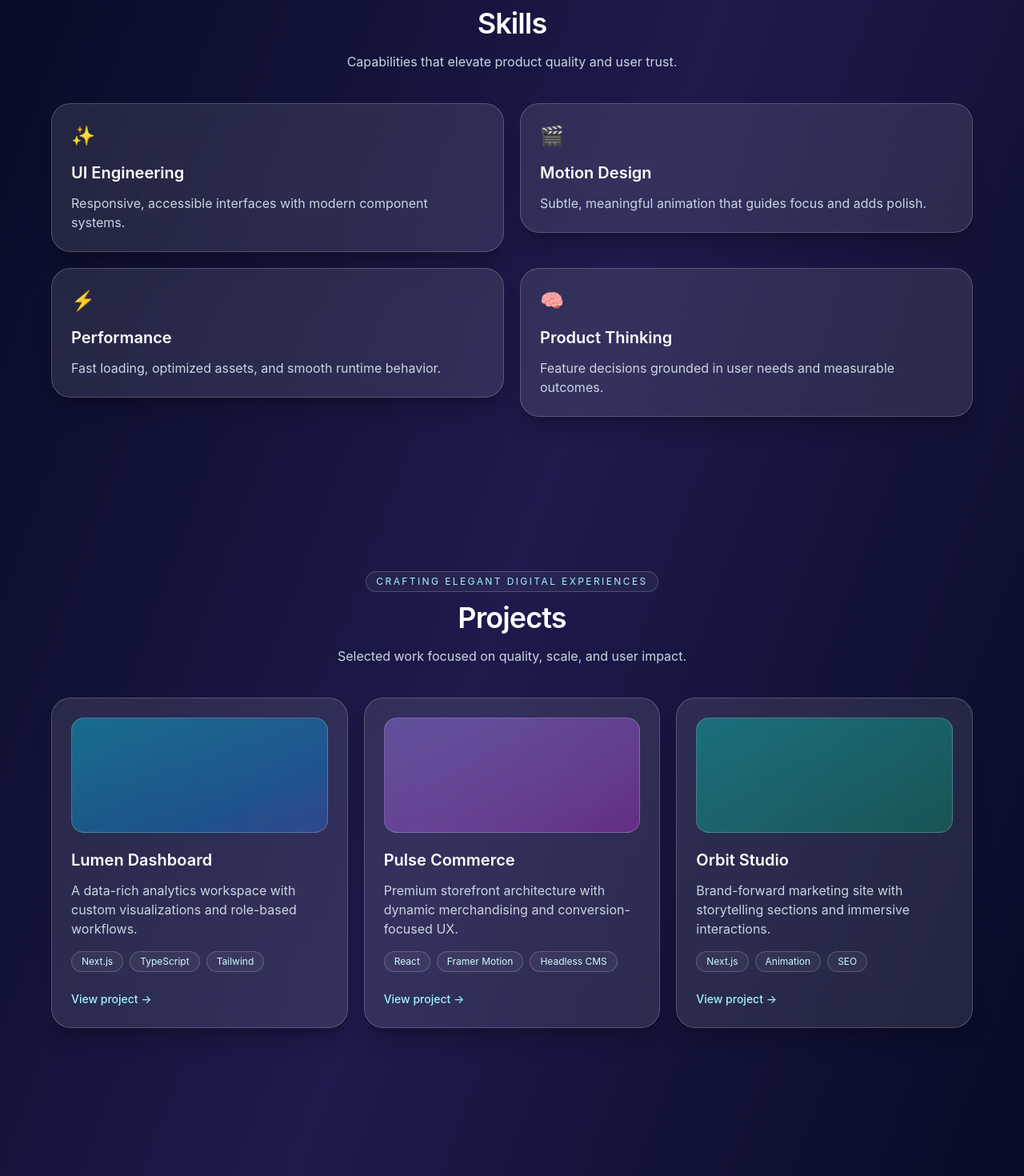
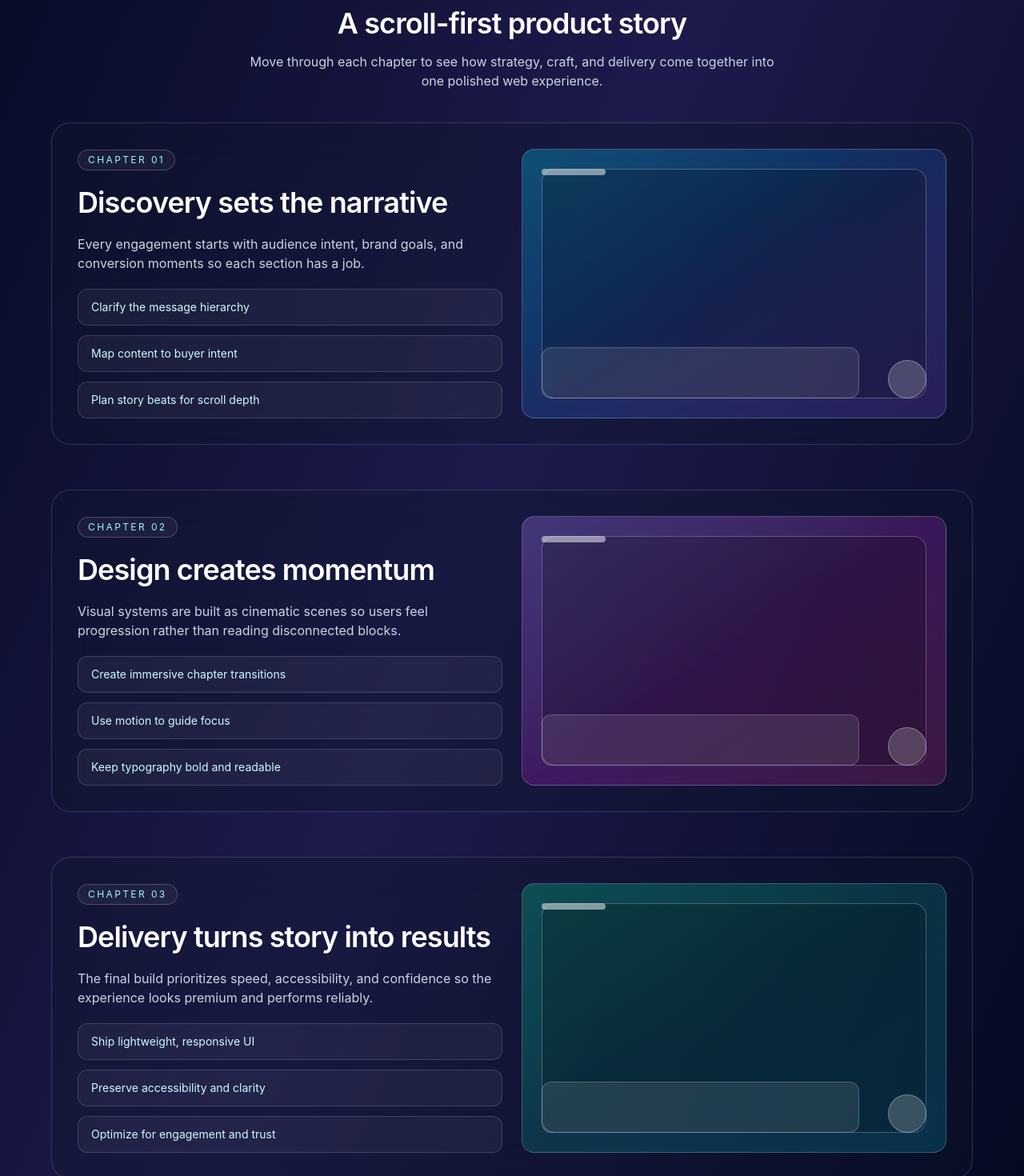
Before and after one commit to D1nggDong/awesome-website-test, a Next.js app: page / in a window 1280 px wide. Shown: the part 1020-2490 px from the top of the page at 80% size. Built offline with nearby package versions, Linux system fonts and the light colour scheme.

Commit message:
feat: add storyboard flow and replay scroll animations
Agent-Logs-Url: https://github.com/D1nggDong/awesome-website-test/sessions/8a4931e5-5ef6-4f77-a0e8-2a16d73f691d

Co-authored-by: D1nggDong <82520542+D1nggDong@users.noreply.github.com>

```diff
--- a/src/app/page.tsx
+++ b/src/app/page.tsx
@@ -1,12 +1,10 @@
 import type { CSSProperties } from "react";
 import { CTASection } from "@/components/CTASection";
-import { FeatureGrid } from "@/components/FeatureGrid";
 import { Footer } from "@/components/Footer";
 import { Hero } from "@/components/Hero";
 import { Navbar } from "@/components/Navbar";
-import { ProjectShowcase } from "@/components/ProjectShowcase";
-import { Testimonials } from "@/components/Testimonials";
 import { GlassCard } from "@/components/GlassCard";
+import { StoryBoard } from "@/components/StoryBoard";
 import { siteContent } from "@/content/siteContent";
 
 const pageBaseClasses = "relative min-h-screen overflow-x-hidden bg-gradient-to-br";
@@ -44,11 +42,9 @@ export default function Home() {
           </div>
         </section>
 
-        <FeatureGrid />
-        <ProjectShowcase />
-        <Testimonials />
-        <CTASection />
-      </main>
+         <StoryBoard />
+         <CTASection />
+       </main>
       <Footer />
     </div>
   );
--- a/src/components/CTASection.tsx
+++ b/src/components/CTASection.tsx
@@ -16,7 +16,7 @@ export function CTASection() {
           variants={fadeUp}
           initial={reducedMotion ? false : "hidden"}
           whileInView={reducedMotion ? undefined : "visible"}
-          viewport={{ once: true, amount: 0.4 }}
+          viewport={{ once: false, amount: 0.4 }}
         >
           <GlassCard className="text-center">
             <h2 className="text-3xl font-semibold tracking-tight text-white">{siteContent.cta.title}</h2>
--- a/src/components/FeatureGrid.tsx
+++ b/src/components/FeatureGrid.tsx
@@ -21,7 +21,7 @@ export function FeatureGrid() {
           variants={staggerContainer}
           initial={reducedMotion ? false : "hidden"}
           whileInView={reducedMotion ? undefined : "visible"}
-          viewport={{ once: true, amount: 0.2 }}
+          viewport={{ once: false, amount: 0.2 }}
           className="grid gap-5 md:grid-cols-2"
         >
           {siteContent.features.items.map((item) => (
--- a/src/components/Hero.tsx
+++ b/src/components/Hero.tsx
@@ -27,7 +27,8 @@ export function Hero() {
         <motion.h1
           variants={fadeUp}
           initial={reducedMotion ? false : "hidden"}
-          animate={reducedMotion ? undefined : "visible"}
+          whileInView={reducedMotion ? undefined : "visible"}
+          viewport={{ once: false, amount: 0.6 }}
           className="text-balance text-4xl font-semibold tracking-tight text-white sm:text-6xl"
         >
           {siteContent.hero.heading}
@@ -35,7 +36,8 @@ export function Hero() {
         <motion.p
           variants={fadeUp}
           initial={reducedMotion ? false : "hidden"}
-          animate={reducedMotion ? undefined : "visible"}
+          whileInView={reducedMotion ? undefined : "visible"}
+          viewport={{ once: false, amount: 0.6 }}
           transition={{ delay: 0.1 }}
           className="mx-auto mt-6 max-w-2xl text-lg text-slate-300"
         >
@@ -44,7 +46,8 @@ export function Hero() {
         <motion.div
           variants={fadeUp}
           initial={reducedMotion ? false : "hidden"}
-          animate={reducedMotion ? undefined : "visible"}
+          whileInView={reducedMotion ? undefined : "visible"}
+          viewport={{ once: false, amount: 0.6 }}
           transition={{ delay: 0.2 }}
           className="mt-10 flex flex-wrap justify-center gap-4"
         >
--- a/src/components/ProjectShowcase.tsx
+++ b/src/components/ProjectShowcase.tsx
@@ -21,7 +21,7 @@ export function ProjectShowcase() {
           variants={staggerContainer}
           initial={reducedMotion ? false : "hidden"}
           whileInView={reducedMotion ? undefined : "visible"}
-          viewport={{ once: true, amount: 0.2 }}
+          viewport={{ once: false, amount: 0.2 }}
           className="grid gap-5 lg:grid-cols-3"
         >
           {siteContent.projects.items.map((project) => (
--- /dev/null
+++ b/src/components/StoryBoard.tsx
@@ -0,0 +1,67 @@
+"use client";
+
+import { motion, useReducedMotion } from "framer-motion";
+import { SectionHeader } from "@/components/SectionHeader";
+import { fadeUp, staggerContainer } from "@/lib/animations";
+import { siteContent } from "@/content/siteContent";
+
+export function StoryBoard() {
+  const reducedMotion = useReducedMotion();
+
+  return (
+    <section id="story" className="px-4 py-16 sm:py-24">
+      <div className="mx-auto max-w-6xl">
+        <SectionHeader
+          title={siteContent.story.title}
+          subtitle={siteContent.story.subtitle}
+          eyebrow={siteContent.siteTagline}
+        />
+
+        <div className="space-y-14">
+          {siteContent.story.chapters.map((chapter) => (
+            <motion.article
+              key={chapter.id}
+              id={`chapter-${chapter.id}`}
+              variants={staggerContainer}
+              initial={reducedMotion ? false : "hidden"}
+              whileInView={reducedMotion ? undefined : "visible"}
+              viewport={{ once: false, amount: 0.35 }}
+              className="grid items-stretch gap-6 rounded-3xl border border-white/15 bg-slate-900/35 p-5 backdrop-blur-xl md:grid-cols-2 md:p-8"
+            >
+              <motion.div variants={fadeUp} className="space-y-5">
+                <p className="inline-flex rounded-full border border-white/20 bg-white/5 px-3 py-1 text-xs uppercase tracking-[0.2em] text-cyan-200">
+                  {chapter.stage}
+                </p>
+                <h3 className="text-3xl font-semibold tracking-tight text-white sm:text-4xl">{chapter.title}</h3>
+                <p className="text-slate-300">{chapter.description}</p>
+                <motion.ul variants={staggerContainer} className="space-y-3">
+                  {chapter.bullets.map((bullet) => (
+                    <motion.li
+                      key={bullet}
+                      variants={fadeUp}
+                      className="rounded-xl border border-white/15 bg-white/5 px-4 py-3 text-sm text-cyan-100"
+                    >
+                      {bullet}
+                    </motion.li>
+                  ))}
+                </motion.ul>
+              </motion.div>
+
+              <motion.div variants={fadeUp} className="md:flex md:items-center">
+                <div
+                  aria-hidden={true}
+                  className={`relative h-56 w-full overflow-hidden rounded-2xl border border-white/20 bg-gradient-to-br ${chapter.accent} md:h-full md:min-h-[320px]`}
+                >
+                  <div className="absolute inset-6 rounded-2xl border border-white/25 bg-black/20" />
+                  <div className="absolute left-6 top-6 h-2 w-20 rounded-full bg-white/50" />
+                  <div className="absolute bottom-6 left-6 h-16 w-3/4 rounded-xl border border-white/20 bg-white/10" />
+                  <div className="absolute bottom-6 right-6 h-12 w-12 rounded-full border border-white/30 bg-white/20" />
+                </div>
+              </motion.div>
+            </motion.article>
+          ))}
+        </div>
+      </div>
+    </section>
+  );
+}
--- a/src/components/Testimonials.tsx
+++ b/src/components/Testimonials.tsx
@@ -21,7 +21,7 @@ export function Testimonials() {
           variants={staggerContainer}
           initial={reducedMotion ? false : "hidden"}
           whileInView={reducedMotion ? undefined : "visible"}
-          viewport={{ once: true, amount: 0.2 }}
+          viewport={{ once: false, amount: 0.2 }}
           className="grid gap-5 md:grid-cols-3"
         >
           {siteContent.testimonials.items.map((item) => (
--- a/src/content/siteContent.ts
+++ b/src/content/siteContent.ts
@@ -27,6 +27,15 @@ export type TestimonialItem = {
 export type SocialLink = {
   label: string;
   href: string;
+};
+
+export type StoryChapter = {
+  id: string;
+  stage: string;
+  title: string;
+  description: string;
+  bullets: string[];
+  accent: string;
 };
 
 export type SiteContent = {
@@ -65,6 +74,11 @@ export type SiteContent = {
     description: string;
     buttonLabel: string;
     buttonHref: string;
+  };
+  story: {
+    title: string;
+    subtitle: string;
+    chapters: StoryChapter[];
   };
   footer: {
     text: string;
@@ -180,6 +194,52 @@ export const siteContent: SiteContent = {
     buttonLabel: "Start a Project",
     buttonHref: "mailto:hello@example.com",
   },
+  story: {
+    title: "A scroll-first product story",
+    subtitle:
+      "Move through each chapter to see how strategy, craft, and delivery come together into one polished web experience.",
+    chapters: [
+      {
+        id: "discovery",
+        stage: "Chapter 01",
+        title: "Discovery sets the narrative",
+        description:
+          "Every engagement starts with audience intent, brand goals, and conversion moments so each section has a job.",
+        bullets: [
+          "Clarify the message hierarchy",
+          "Map content to buyer intent",
+          "Plan story beats for scroll depth",
+        ],
+        accent: "from-cyan-400/30 via-blue-500/20 to-violet-500/20",
+      },
+      {
+        id: "design",
+        stage: "Chapter 02",
+        title: "Design creates momentum",
+        description:
+          "Visual systems are built as cinematic scenes so users feel progression rather than reading disconnected blocks.",
+        bullets: [
+          "Create immersive chapter transitions",
+          "Use motion to guide focus",
+          "Keep typography bold and readable",
+        ],
+        accent: "from-violet-400/30 via-fuchsia-500/20 to-pink-500/20",
+      },
+      {
+        id: "delivery",
+        stage: "Chapter 03",
+        title: "Delivery turns story into results",
+        description:
+          "The final build prioritizes speed, accessibility, and confidence so the experience looks premium and performs reliably.",
+        bullets: [
+          "Ship lightweight, responsive UI",
+          "Preserve accessibility and clarity",
+          "Optimize for engagement and trust",
+        ],
+        accent: "from-emerald-400/30 via-teal-500/20 to-cyan-500/20",
+      },
+    ],
+  },
   footer: {
     text: "© 2026 Nova Atelier. Built with care.",
     legalLinks: [
@@ -189,9 +249,10 @@ export const siteContent: SiteContent = {
   },
   navigation: [
     { label: "About", href: "#about" },
-    { label: "Skills", href: "#skills" },
-    { label: "Projects", href: "#projects" },
-    { label: "Testimonials", href: "#testimonials" },
+    { label: "Story", href: "#story" },
+    { label: "Discovery", href: "#chapter-discovery" },
+    { label: "Design", href: "#chapter-design" },
+    { label: "Delivery", href: "#chapter-delivery" },
     { label: "Contact", href: "#contact" },
   ],
   socialLinks: [
```
